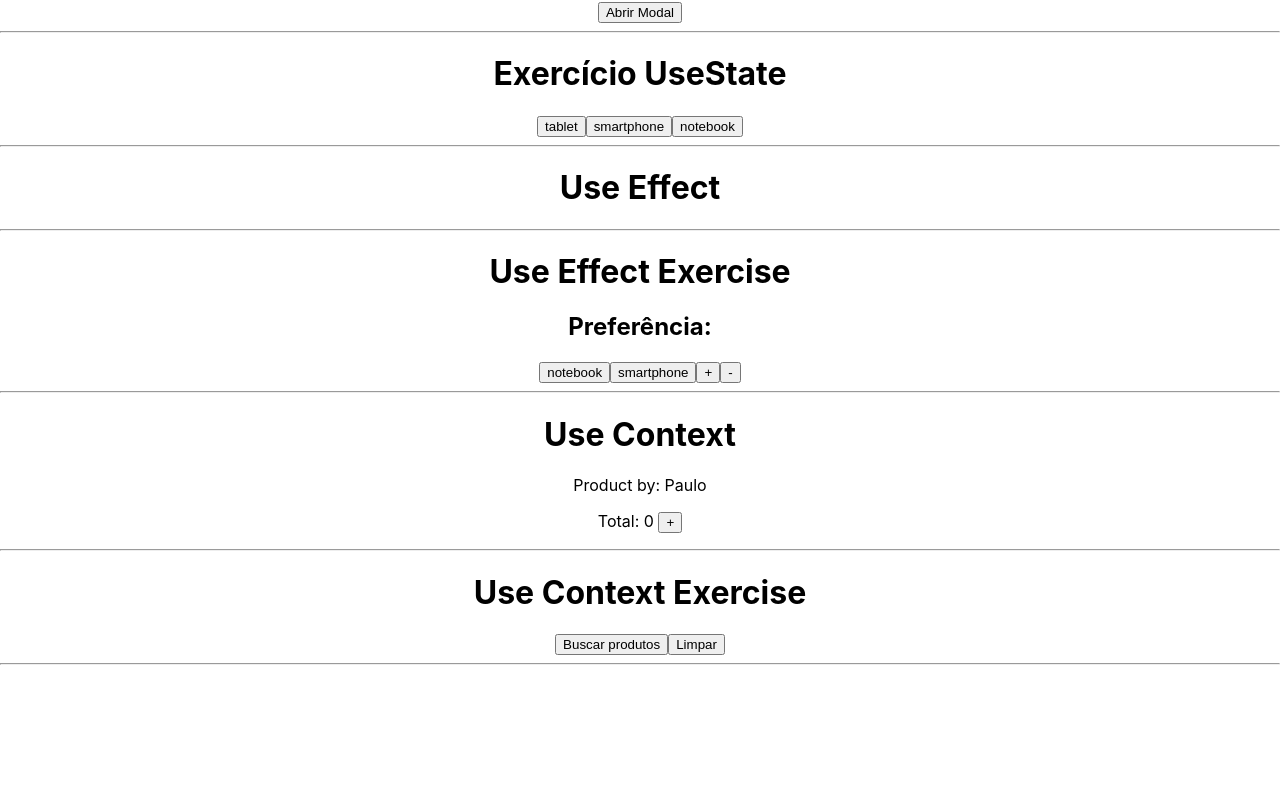
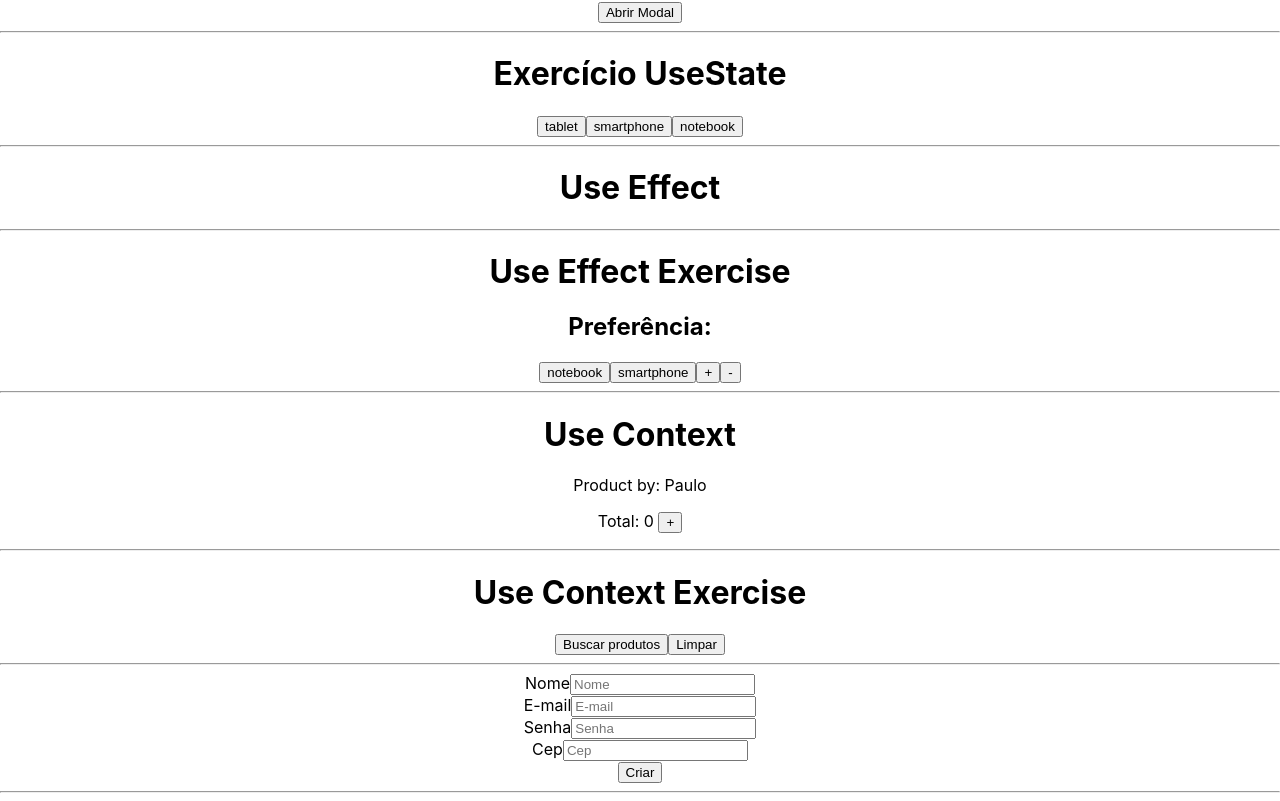
Before and after one commit to guilhermetamega/ReactOrigamid, a React (Create React App) app in the folder origamid/: page / in a window 1280 px wide. Shown: the part 2381-3182 px from the top of the page. Before the commit the page ends 3054 px from the top, so only its background shows below. Built offline with nearby package versions, Linux system fonts and the light colour scheme; no server answers.

Commit message:
Input class and exercise

```diff
--- a/origamid/src/App.jsx
+++ b/origamid/src/App.jsx
@@ -10,6 +10,7 @@ import UseEffectClass from "./components/Hooks/UseEffectClass";
 import UseEffectExercise from "./components/Hooks/UseEffectExercise";
 import UseContextClass from "./components/Hooks/UseContextClass";
 import UseContextExercise from "./components/Hooks/UseContextExercise";
+import InputClass from "./components/Forms/InputClass";
 const App = () => {
   const active = false;
 
@@ -34,6 +35,7 @@ const App = () => {
       <UseEffectExercise />
       <UseContextClass />
       <UseContextExercise />
+      <InputClass />
     </main>
   );
 };
--- /dev/null
+++ b/origamid/src/components/Forms/InputClass/index.jsx
@@ -0,0 +1,73 @@
+import { useState } from "react";
+
+const formFields = [
+  //Cria os campos de formulário para serem utilizados posteriormente, um tipo de template para os campos
+  {
+    id: "nome",
+    label: "Nome",
+    type: "text",
+  },
+  {
+    id: "email",
+    label: "E-mail",
+    type: "email",
+  },
+  {
+    id: "senha",
+    label: "Senha",
+    type: "password",
+  },
+  {
+    id: "cep",
+    label: "Cep",
+    type: "text",
+  },
+];
+
+export default function InputClass() {
+  const [form, setForm] = useState(
+    formFields.reduce((acc, field) => {
+      return { ...acc, [field.id]: "" };
+    }, {})
+  );
+
+  const [response, setResponse] = useState(null);
+
+  function handleSubmit(e) {
+    e.preventDefault(); //questionar o que é (?)
+    fetch("https://ranekapi.origamid.dev/json/api/usuario", {
+      method: "POST",
+      headers: {
+        "Content-Type": "application/json",
+      },
+      body: JSON.stringify(form),
+    }).then((res) => setResponse(res));
+  }
+
+  function handleChange({ target }) {
+    const { id, value } = target;
+    setForm({ ...form, [id]: value });
+  }
+  return (
+    <>
+      <form onSubmit={handleSubmit}>
+        {formFields.map(({ id, label, type }) => (
+          <div key={id}>
+            <label htmlFor={id}>{label}</label>
+            <input
+              type={type}
+              id={id}
+              value={form[id]}
+              onChange={handleChange}
+              placeholder={label}
+            />
+          </div>
+        ))}
+        <button>Criar</button>
+        {response && response.ok && <p>Usuário Criado</p>}
+        {response && response.ok === false && <p>Erro ao criar usuário</p>}
+      </form>
+      <hr />
+    </>
+  );
+}
```
